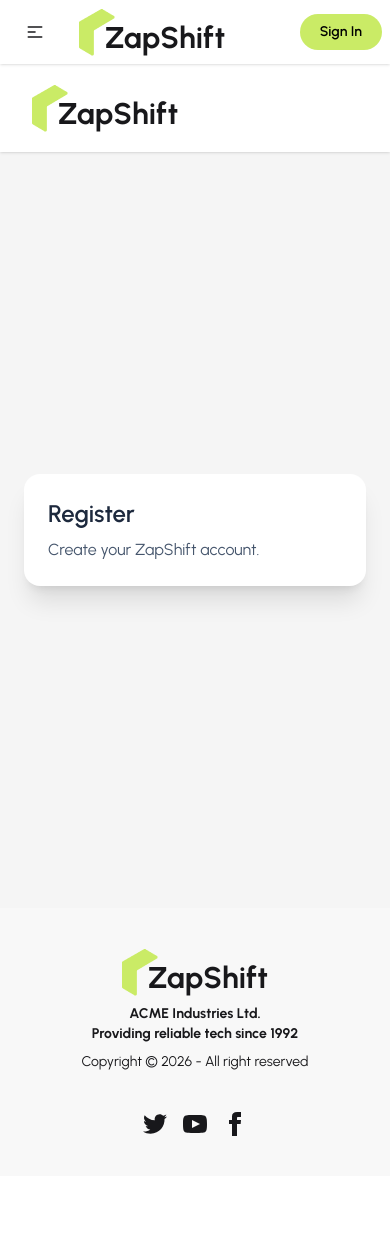
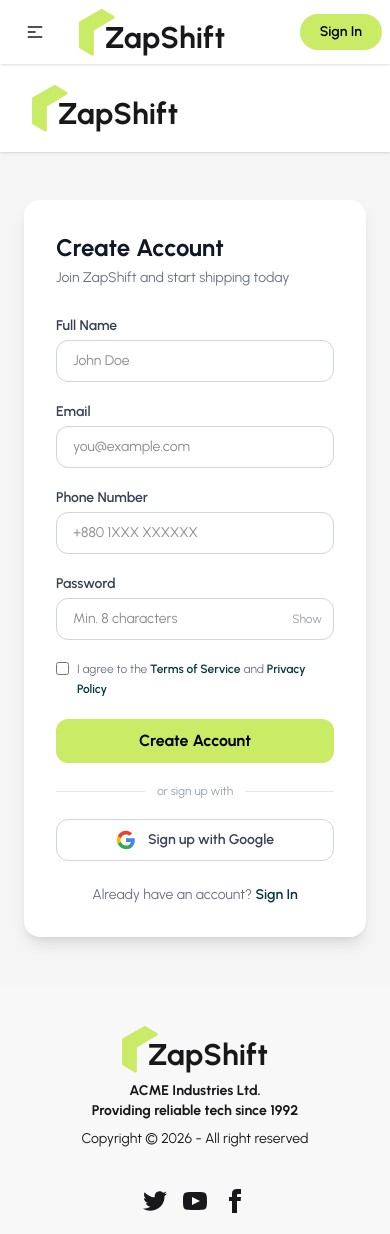
Before and after one commit to isratemma/ZapShift-Business, a React (Vite) app: page /auth/register in a window 390 px wide. Shown: the top 1234 px of the page. Before the commit the page ends 1176 px from the top, so only its background shows below. Built offline with nearby package versions, Linux system fonts and the light colour scheme.

Commit message:
Add Register page with name, email, phone, password, Google sign-up

```diff
--- a/src/pages/Auth/Register.jsx
+++ b/src/pages/Auth/Register.jsx
@@ -1,10 +1,123 @@
-import React from 'react';
+import React, { useState } from 'react';
+import { Link } from 'react-router';
 
 const Register = () => {
+  const [showPassword, setShowPassword] = useState(false);
+
+  const handleRegister = (e) => {
+    e.preventDefault();
+    // TODO: connect Firebase auth
+  };
+
   return (
-    <section className="rounded-2xl bg-white p-6 shadow-xl">
-      <h2 className="text-2xl font-semibold text-slate-800">Register</h2>
-      <p className="mt-2 text-slate-600">Create your ZapShift account.</p>
+    <section className="bg-white rounded-2xl shadow-lg p-8 w-full">
+      <h2 className="text-2xl font-bold text-gray-900 mb-1">Create Account</h2>
+      <p className="text-gray-500 text-sm mb-7">Join ZapShift and start shipping today</p>
+
+      <form onSubmit={handleRegister} className="flex flex-col gap-5">
+        {/* Name */}
+        <div className="flex flex-col gap-1">
+          <label className="text-sm font-semibold text-gray-700">Full Name</label>
+          <input
+            type="text"
+            name="name"
+            required
+            placeholder="John Doe"
+            className="border border-gray-300 rounded-xl px-4 py-2.5 text-sm outline-none focus:border-[#CAEB66] focus:ring-2 focus:ring-[#CAEB66]/30 transition"
+          />
+        </div>
+
+        {/* Email */}
+        <div className="flex flex-col gap-1">
+          <label className="text-sm font-semibold text-gray-700">Email</label>
+          <input
+            type="email"
+            name="email"
+            required
+            placeholder="you@example.com"
+            className="border border-gray-300 rounded-xl px-4 py-2.5 text-sm outline-none focus:border-[#CAEB66] focus:ring-2 focus:ring-[#CAEB66]/30 transition"
+          />
+        </div>
+
+        {/* Phone */}
+        <div className="flex flex-col gap-1">
+          <label className="text-sm font-semibold text-gray-700">Phone Number</label>
+          <input
+            type="tel"
+            name="phone"
+            placeholder="+880 1XXX XXXXXX"
+            className="border border-gray-300 rounded-xl px-4 py-2.5 text-sm outline-none focus:border-[#CAEB66] focus:ring-2 focus:ring-[#CAEB66]/30 transition"
+          />
+        </div>
+
+        {/* Password */}
+        <div className="flex flex-col gap-1">
+          <label className="text-sm font-semibold text-gray-700">Password</label>
+          <div className="relative">
+            <input
+              type={showPassword ? 'text' : 'password'}
+              name="password"
+              required
+              placeholder="Min. 8 characters"
+              className="w-full border border-gray-300 rounded-xl px-4 py-2.5 text-sm outline-none focus:border-[#CAEB66] focus:ring-2 focus:ring-[#CAEB66]/30 transition pr-11"
+            />
+            <button
+              type="button"
+              onClick={() => setShowPassword(!showPassword)}
+              className="absolute right-3 top-1/2 -translate-y-1/2 text-gray-400 hover:text-gray-600 text-xs"
+            >
+              {showPassword ? 'Hide' : 'Show'}
+            </button>
+          </div>
+        </div>
+
+        {/* Terms */}
+        <label className="flex items-start gap-2 cursor-pointer">
+          <input type="checkbox" required className="mt-0.5 accent-[#CAEB66]" />
+          <span className="text-xs text-gray-500 leading-relaxed">
+            I agree to the{' '}
+            <a href="#" className="text-[#03373D] font-semibold hover:underline">Terms of Service</a>{' '}
+            and{' '}
+            <a href="#" className="text-[#03373D] font-semibold hover:underline">Privacy Policy</a>
+          </span>
+        </label>
+
+        {/* Submit */}
+        <button
+          type="submit"
+          className="w-full bg-[#CAEB66] hover:bg-[#b5dc2a] text-black font-bold py-2.5 rounded-xl transition-all duration-200"
+        >
+          Create Account
+        </button>
+
+        {/* Divider */}
+        <div className="flex items-center gap-3">
+          <div className="flex-1 h-px bg-gray-200" />
+          <span className="text-gray-400 text-xs">or sign up with</span>
+          <div className="flex-1 h-px bg-gray-200" />
+        </div>
+
+        {/* Google */}
+        <button
+          type="button"
+          className="w-full flex items-center justify-center gap-3 border border-gray-300 rounded-xl py-2.5 text-sm font-semibold text-gray-700 hover:bg-gray-50 transition"
+        >
+          <svg className="w-5 h-5" viewBox="0 0 24 24">
+            <path fill="#4285F4" d="M22.56 12.25c0-.78-.07-1.53-.2-2.25H12v4.26h5.92c-.26 1.37-1.04 2.53-2.21 3.31v2.77h3.57c2.08-1.92 3.28-4.74 3.28-8.09z" />
+            <path fill="#34A853" d="M12 23c2.97 0 5.46-.98 7.28-2.66l-3.57-2.77c-.98.66-2.23 1.06-3.71 1.06-2.86 0-5.29-1.93-6.16-4.53H2.18v2.84C3.99 20.53 7.7 23 12 23z" />
+            <path fill="#FBBC05" d="M5.84 14.09c-.22-.66-.35-1.36-.35-2.09s.13-1.43.35-2.09V7.07H2.18C1.43 8.55 1 10.22 1 12s.43 3.45 1.18 4.93l3.66-2.84z" />
+            <path fill="#EA4335" d="M12 5.38c1.62 0 3.06.56 4.21 1.64l3.15-3.15C17.45 2.09 14.97 1 12 1 7.7 1 3.99 3.47 2.18 7.07l3.66 2.84c.87-2.6 3.3-4.53 6.16-4.53z" />
+          </svg>
+          Sign up with Google
+        </button>
+      </form>
+
+      <p className="text-center text-sm text-gray-500 mt-6">
+        Already have an account?{' '}
+        <Link to="/auth/login" className="text-[#03373D] font-semibold hover:underline">
+          Sign In
+        </Link>
+      </p>
     </section>
   );
 };
```
